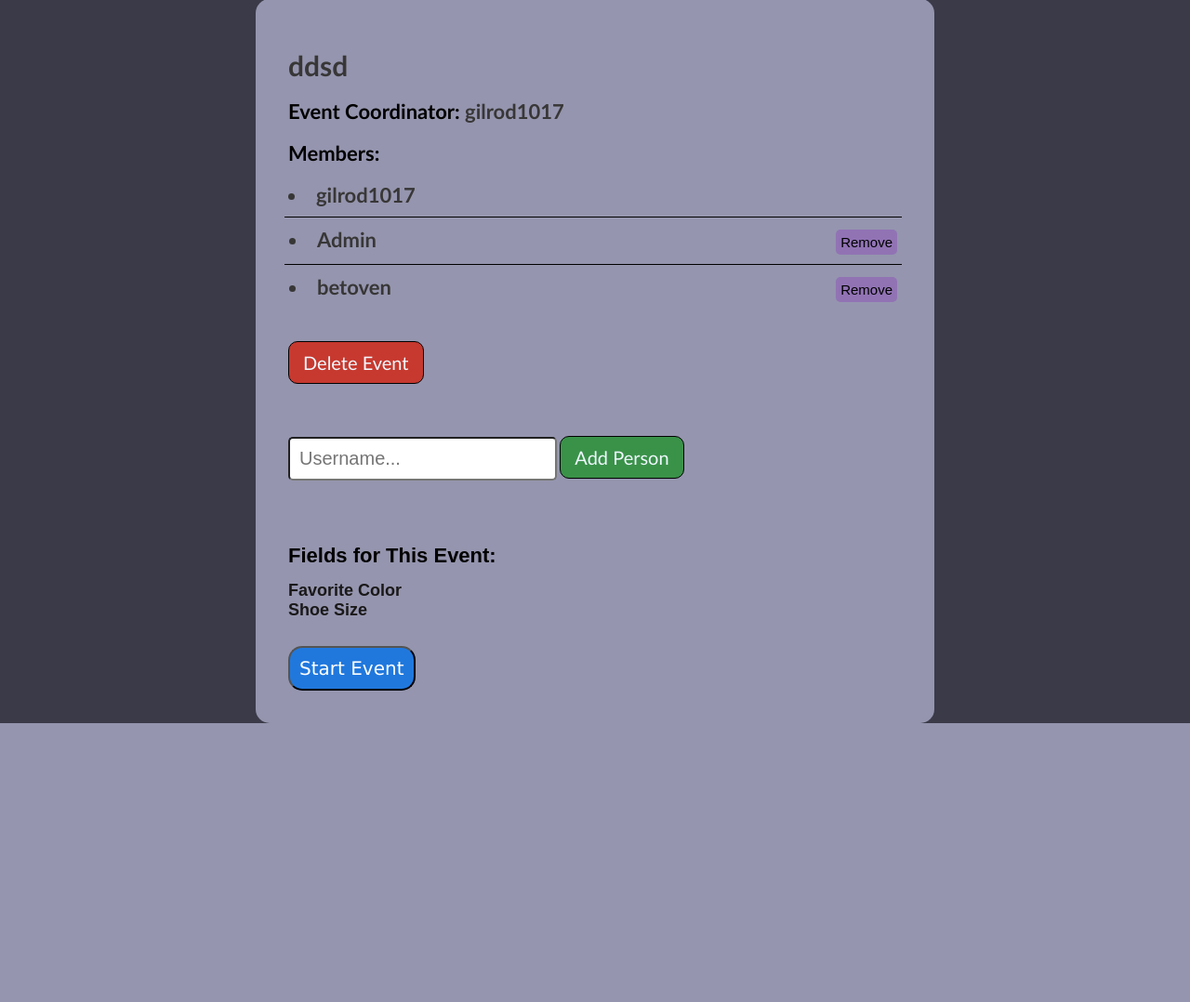
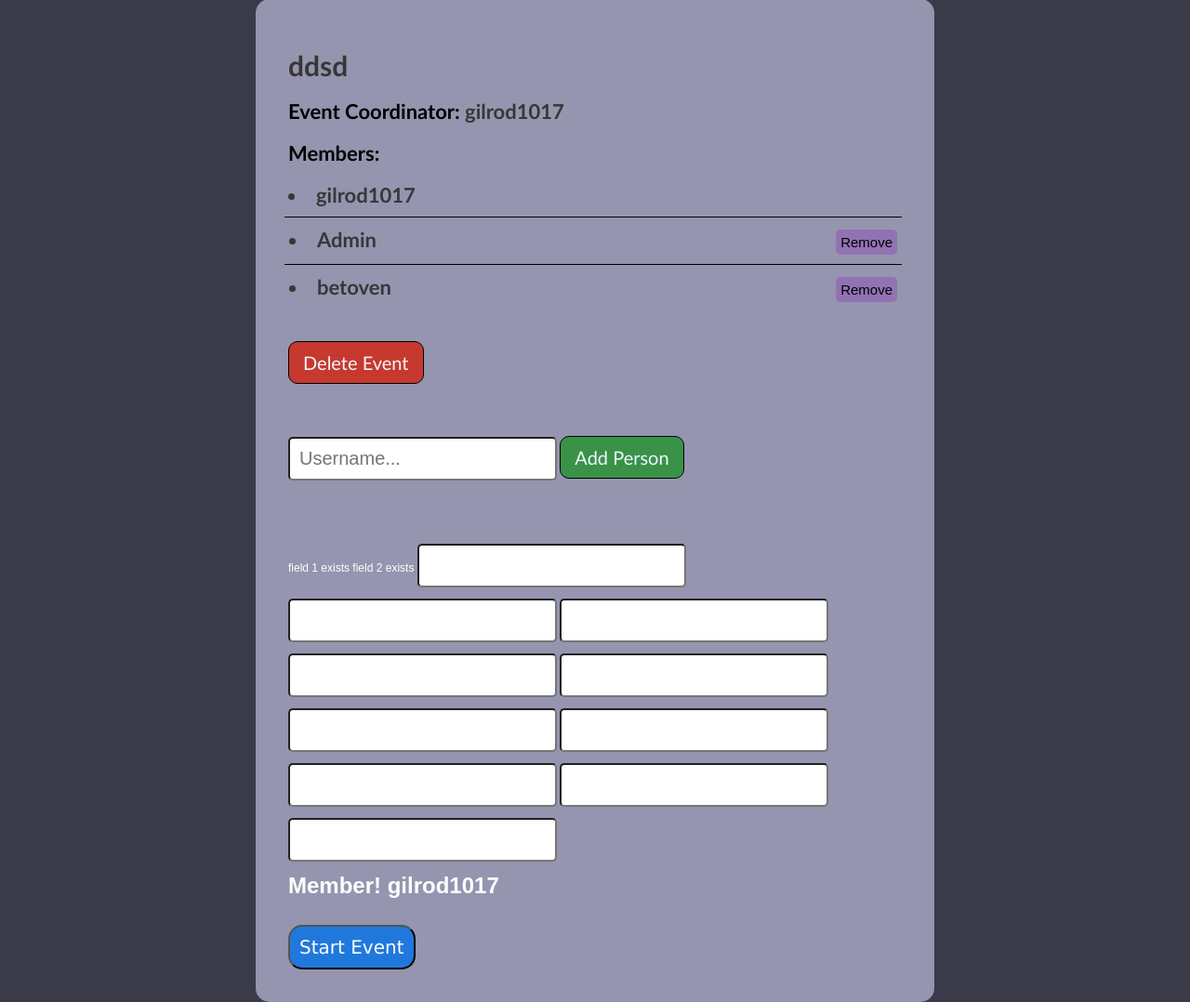
Before and after one commit to GilbertoRod/FlaskProj, a Flask app: a page that uses market/templates/info.html in a window 1280 px wide. Shown: the part 101-1179 px from the top of the page at 93% size. Before the commit the page ends 879 px from the top, so only its background shows below. Run offline with Flask 3, Linux system fonts and the light colour scheme; a user stored in the database is signed in; some web fonts are replaced.

Commit message:
fields forms

```diff
--- a/market/forms.py
+++ b/market/forms.py
@@ -63,3 +63,16 @@ class FieldsForm(FlaskForm):
   field_9 = StringField(label='Entry #9:')
   field_10 = StringField(label='Entry #10:')
   submit = SubmitField(label='Submit Fields')
+
+class UserFieldsForm(FlaskForm):
+  field_1 = StringField()
+  field_2 = StringField()
+  field_3 = StringField()
+  field_4 = StringField()
+  field_5 = StringField()
+  field_6 = StringField()
+  field_7 = StringField()
+  field_8 = StringField()
+  field_9 = StringField()
+  field_10 = StringField()
+  submit = SubmitField(label='Submit Info')
--- a/market/routes.py
+++ b/market/routes.py
@@ -1,7 +1,7 @@
 from market import app, db
 from flask import render_template, redirect, url_for, flash
 from market.models import Item, User, Event, EventMembers,EventFields,UserEventFields
-from market.forms import RegisterForm, LoginForm, EventForm, AddUserEvent,FieldsForm
+from market.forms import RegisterForm, LoginForm, EventForm, AddUserEvent,FieldsForm,UserFieldsForm
 from flask_login import login_user, logout_user, login_required, current_user
 from datetime import datetime
 #flask_login helps with determining the current user, this is why we're able to use the variable current_user without declaring it in html
@@ -107,11 +107,20 @@ def event_info(event_id):
     event = Event.query.filter_by(event_id=event_id).first()
     event_pending = EventMembers.query.filter_by(event_id=event_id,status='pending').first()
     event_fields = EventFields.query.filter_by(event_id=event_id).first()
+    member_status = EventMembers.query.filter_by(event_id=event_id,user_id=current_user.id,status='member').first()
+
+
+
+
+
+
     if not event:
         flash('Event not found.', category='danger')
         return redirect(url_for('events_page'))
+
     form=AddUserEvent()
     fieldform=FieldsForm()
+    userfieldsform=UserFieldsForm()
 
     if form.validate_on_submit():
         try:
@@ -152,10 +161,13 @@ def event_info(event_id):
         db.session.add(fields_to_add)
         db.session.commit()
         flash('Fields Added Successfully!', category='success')
-        return redirect(url_for('event_info', event_id=event_id, event_pending=event_pending, event_fields=event_fields))
+        return redirect(url_for('event_info', event_id=event_id, event_pending=event_pending, event_fields=event_fields,userfieldsform=userfieldsform))
+
+    if userfieldsform.validate_on_submit():
+        pass
 
 
-    return render_template("info.html",event=event, form=form, event_pending=event_pending, event_fields=event_fields, fieldform=fieldform)
+    return render_template("info.html",event=event, form=form, event_pending=event_pending, event_fields=event_fields, fieldform=fieldform,userfieldsform=userfieldsform,member_status=member_status)
 
 
 
--- a/market/templates/info.html
+++ b/market/templates/info.html
@@ -115,7 +115,55 @@
             <br>
             {{ fieldform.submit(class="add-btn") }}
           </form>
+        {% elif current_user.is_authenticated and event_fields and member_status%}
+        <form method="POST">
+          {% if event_fields.field_1 %}
+            field 1 exists
+          {% endif %}
+          {% if event_fields.field_2 %}
+          field 2 exists
+          {% endif %}
+          {% if event_fields.field_3 %}
+          field 3 exists
+          {% endif %}
+          {% if event_fields.field_4 %}
+          field 4 exists
+          {% endif %}
+          {% if event_fields.field_5 %}
+            field 5 exists
+          {% endif %}
+          {% if event_fields.field_6 %}
+            field 6 exists
+          {% endif %}
+          {% if event_fields.field_7 %}
+          field 7 exists
+          {% endif %}
+          {% if event_fields.field_8 %}
+            field 8 exists
+          {% endif %}
+          {% if event_fields.field_9 %}
+            field 9 exists
+          {% endif %}
+          {% if event_fields.field_10 %}
+            field 10 exists
+          {% endif %}
+
+          {{ userfieldsform.hidden_tag() }}
+          {{ userfieldsform.field_1(class="user-info")}}
+          {{ userfieldsform.field_2(class="user-info")}}
+          {{ userfieldsform.field_3(class="user-info")}}
+          {{ userfieldsform.field_4(class="user-info")}}
+          {{ userfieldsform.field_5(class="user-info")}}
+          {{ userfieldsform.field_6(class="user-info")}}
+          {{ userfieldsform.field_7(class="user-info")}}
+          {{ userfieldsform.field_8(class="user-info")}}
+          {{ userfieldsform.field_9(class="user-info")}}
+          {{ userfieldsform.field_10(class="user-info")}}
+
+        </form>
+        <h1>Member! {{member_status.attendees.username}}</h1>
         {% elif current_user.is_authenticated and event_fields %}
+
         <h1 class="fields-title">Fields for This Event:</h1><br>
           <div class="field-item">{{event_fields.field_1 | title}}</div>
           <div class="field-item">{{event_fields.field_2 | title}}</div>
@@ -127,8 +175,6 @@
           <div class="field-item">{{event_fields.field_8 | title}}</div>
           <div class="field-item">{{event_fields.field_9 | title}}</div>
           <div class="field-item">{{event_fields.field_10 | title}}</div>
-
-
         {% endif %}
 
 
```
Also changed, not shown: instance/home.db.
